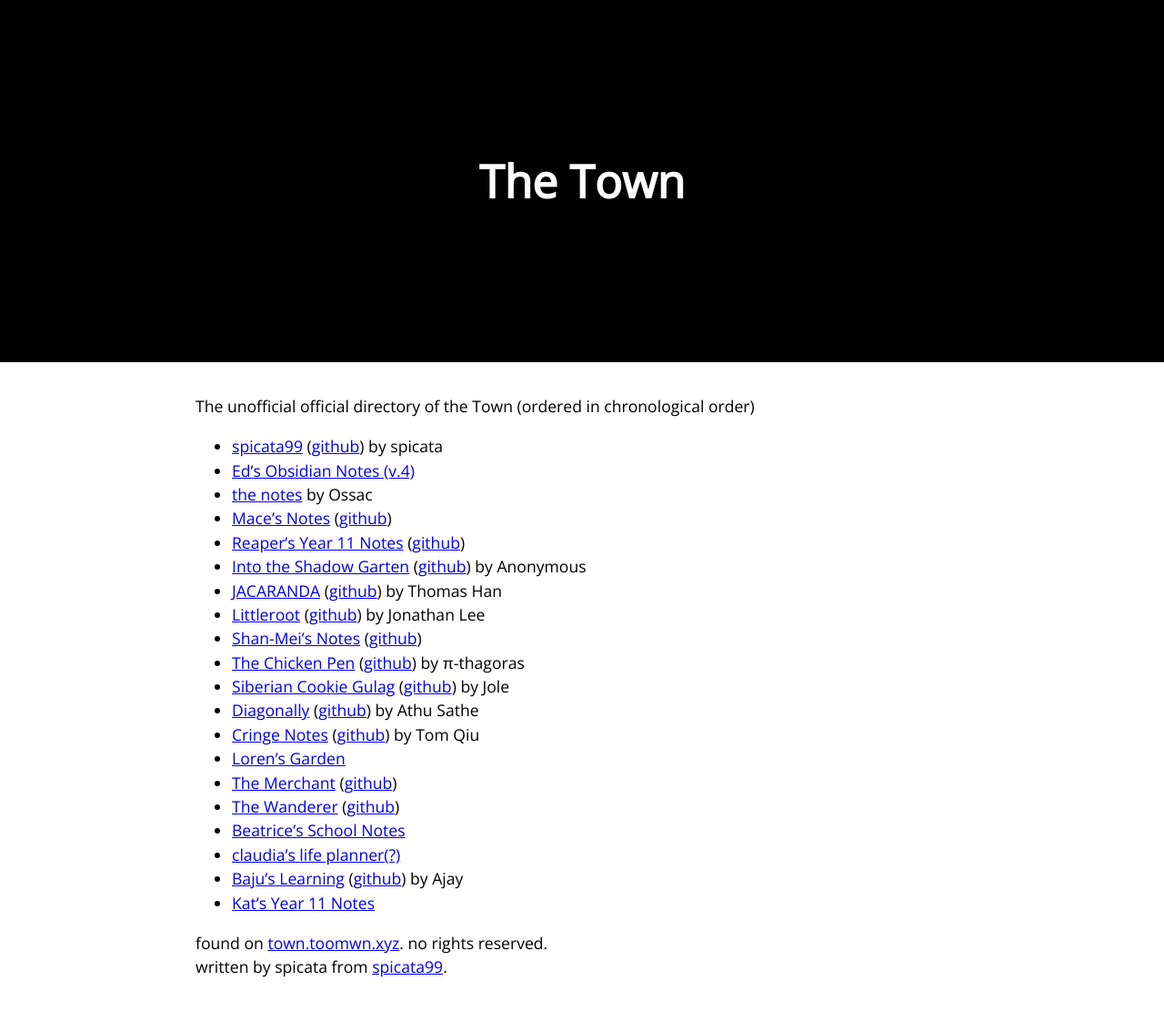
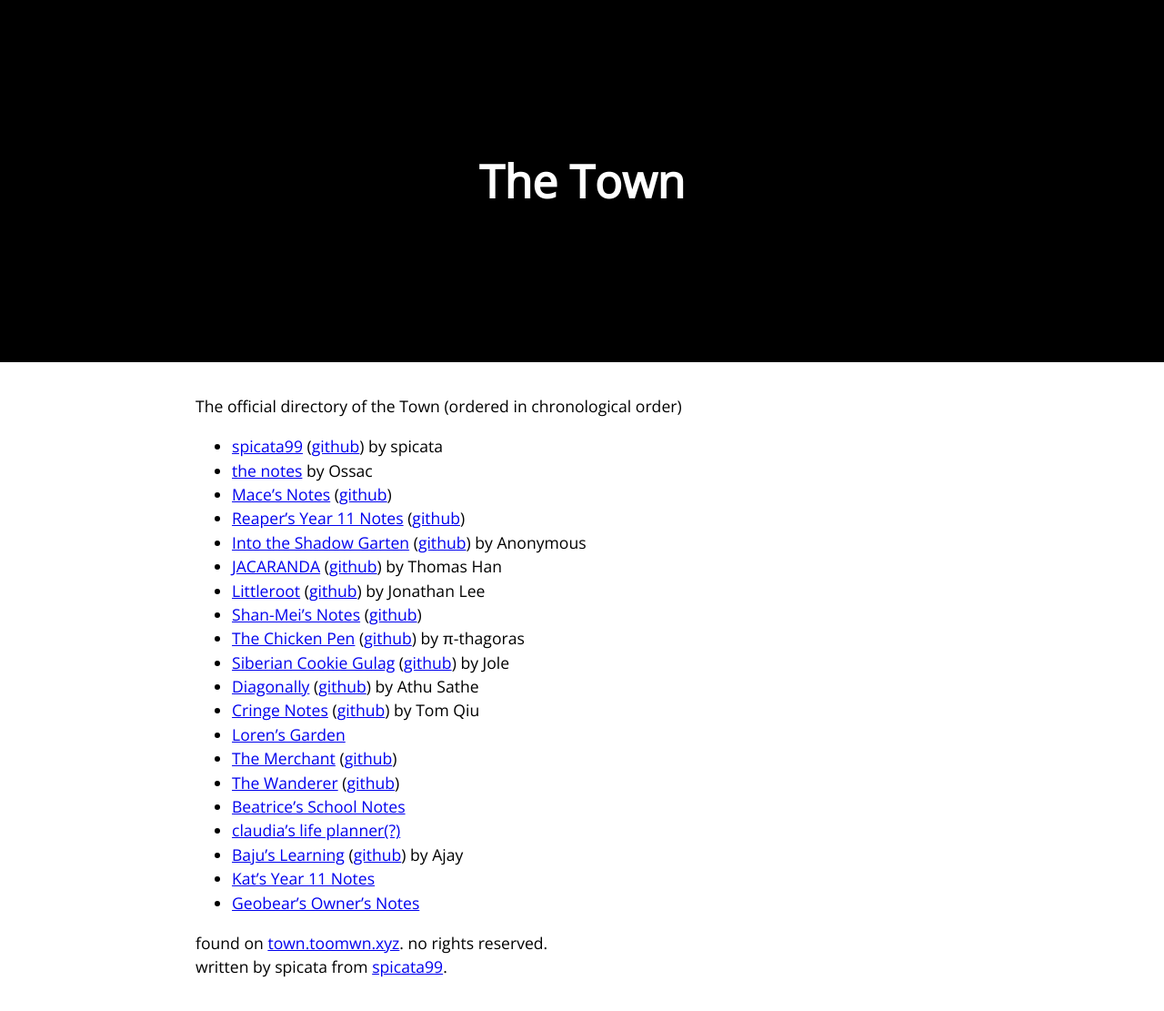
Before and after one commit to spicata/town, a Jekyll site: the page built from index.md, in a window 1280 px wide. Shown: the whole page at 91% size. Built offline with Jekyll 4.4.1, drawn with Linux system fonts in a browser that asks for light colours.

Commit message:
Finally added geobo

```diff
--- a/index.md
+++ b/index.md
@@ -3,14 +3,13 @@ layout: default
 title: "The Town"
 ---
 
-The unofficial official directory of the Town (ordered in chronological order)
+The official directory of the Town (ordered in chronological order)
 
 - [spicata99](https://spicata.99000000.xyz/) ([github](https://github.com/spicata/spicata.github.io)) by spicata
-- [Ed's Obsidian Notes (v.4)](https://ed.toomwn.xyz/)
 - [the notes](https://notmario.github.io/thenotes/) by Ossac
 - [Mace's Notes](https://macesnotes.netlify.app/) ([github](https://github.com/MaceChettiyadan/Y11Notes))
 - [Reaper's Year 11 Notes](https://reaper.toomwn.xyz/) ([github](https://github.com/Grim4Reaper/Year11Notes))
-- [Into the Shadow Garten](https://shadowgarten.toomwn.xyz/) ([github](https://github.com/anonymoof1528/into-the-shadow-garten)) by Anonymous
+- [Into the Shadow Garten](https://anonymoof1528.github.io/the-shadow-garten/) ([github](https://github.com/anonymoof1528/the-shadow-garten)) by Anonymous
 - [JACARANDA](https://nottacoz.github.io/jacaranda/) ([github](https://github.com/NotTacoz/jacaranda)) by Thomas Han
 - [Littleroot](https://littleroot.toomwn.xyz/) ([github](https://github.com/nottaro/littleroot)) by Jonathan Lee
 - [Shan-Mei's Notes](https://shanmeis-notes.toomwn.xyz/) ([github](https://github.com/Shan-Mei/shanmeis-notes))
@@ -25,3 +24,4 @@ The unofficial official directory of the Town (ordered in chronological order)
 - [claudia's life planner(?)](https://cshc.notion.site/cshc/claudia-s-life-planner-c23280690bef46b79adee2d0773c5591)
 - [Baju's Learning](https://baju-s.toomwn.xyz/) ([github](https://github.com/RJDJcool3/baju-s)) by Ajay
 - [Kat's Year 11 Notes](https://coreonett.notion.site/coreonett/Year-11-Notes-6978dbec99e943649a3a0773b2ee0587)
+- [Geobear's Owner's Notes](https://geobears-owner.github.io/smarting-up/bank/home/)
```
